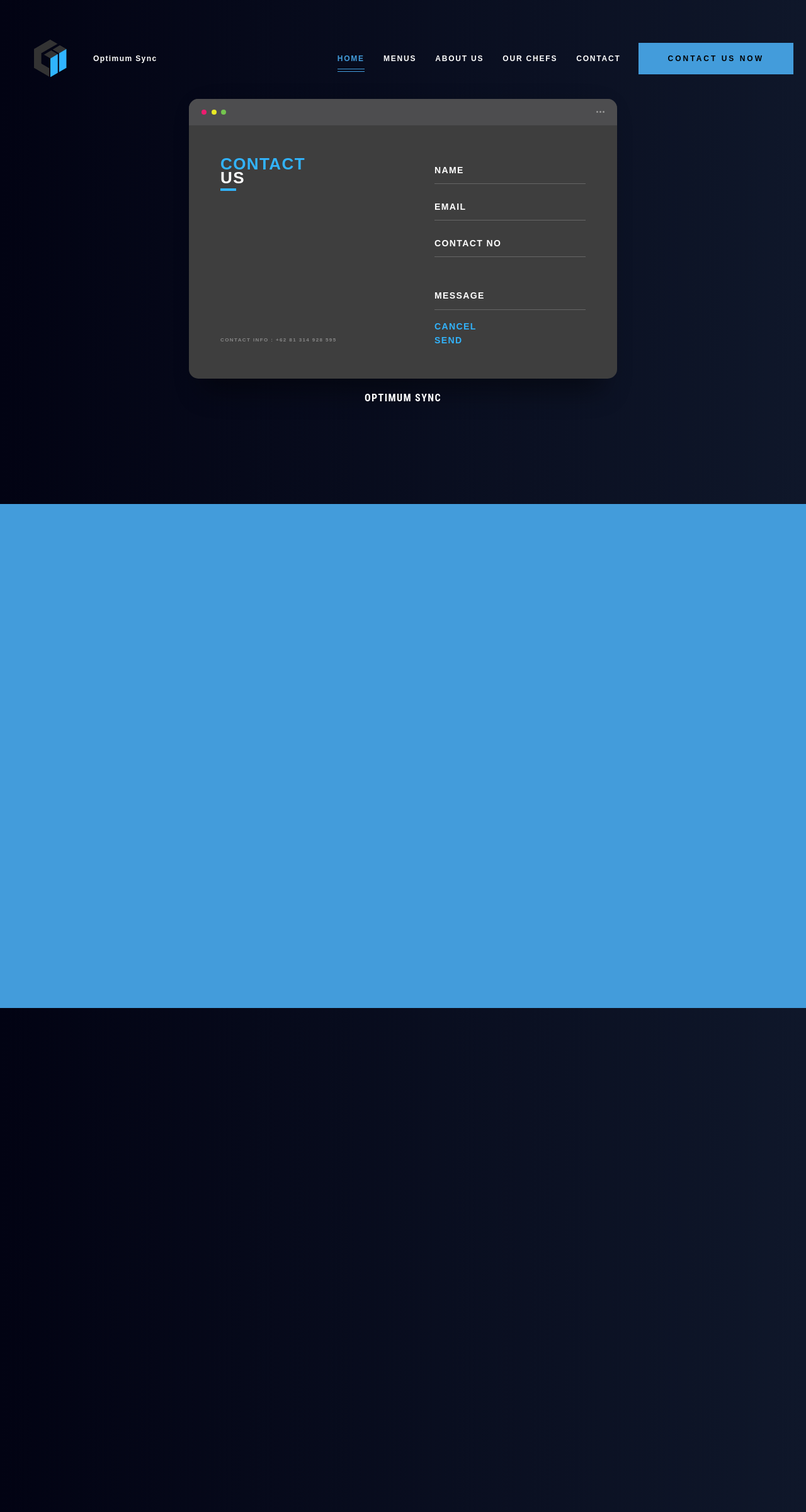
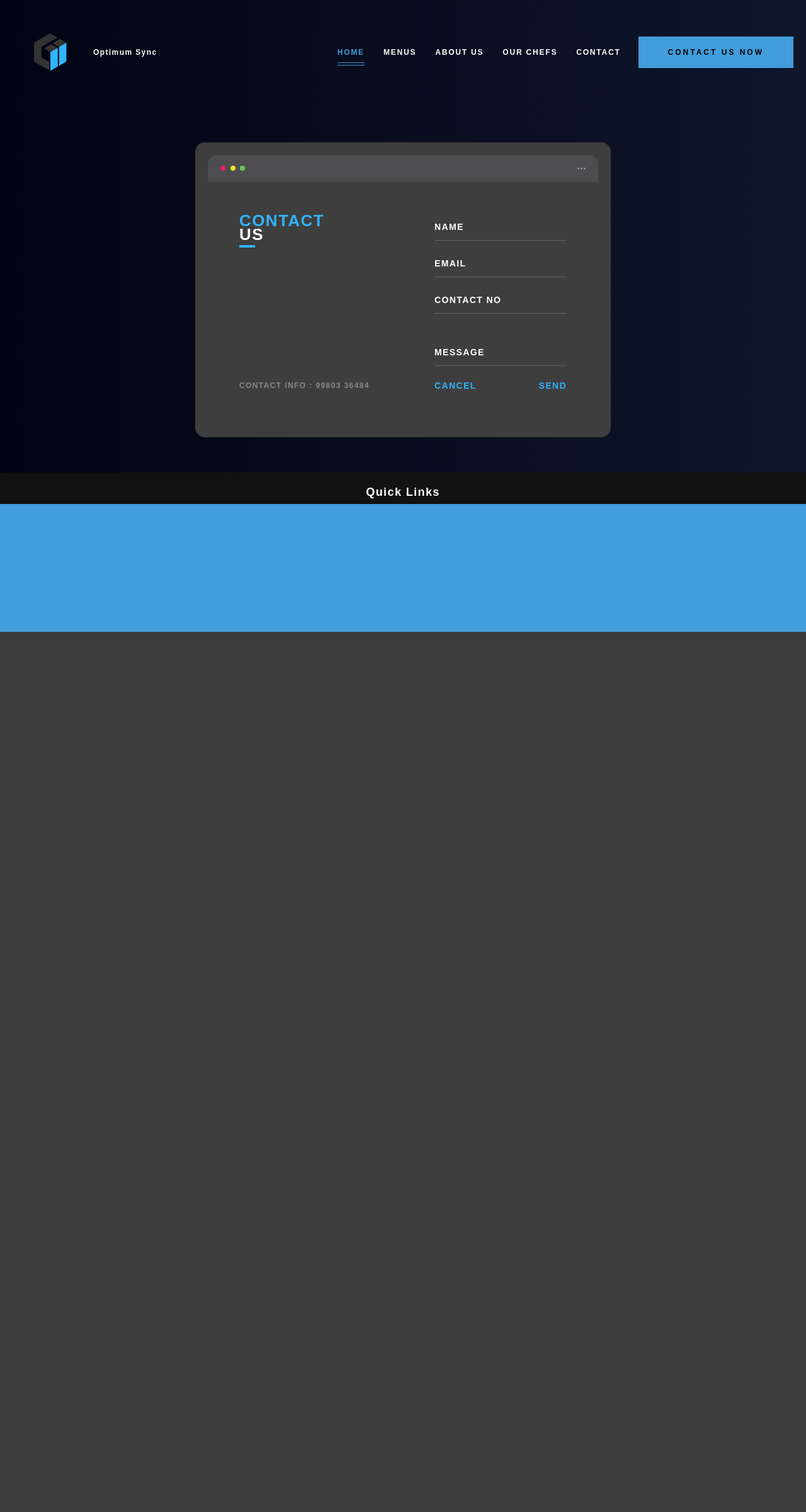
Before and after one commit to shamanthkumar2003/optimum_sync, a PHP site: page /contact.php in a window 1280 px wide. Shown: the whole page at 63% size. After the commit the page ends 1003 px from the top, so only its background shows below. Run offline with PHP 8.4, Linux system fonts and the light colour scheme; some web fonts are replaced.

Commit message:
contact page correction

```diff
--- a/contact.php
+++ b/contact.php
@@ -2,19 +2,259 @@
 // contact.php
 ?>
 <?php include 'includes/header.php'; ?>
+<section style="margin-top: 50px;"> <!-- Added margin to move it down -->
+    <style>
+        *, *:before, *:after {
+            box-sizing: border-box;
+            -webkit-font-smoothing: antialiased;
+            -moz-osx-font-smoothing: grayscale;
+        }
+        html, body {
+        margin: 0;
+        padding: 0;
+        overflow-x: hidden;
+        }
 
-<!DOCTYPE html>
-<html lang="en">
-<head>
-    <meta charset="UTF-8">
-    <meta name="viewport" content="width=device-width, initial-scale=1.0">
-    <title>Contact Us</title>
-    <link rel="stylesheet" href="../styles/contact.css">
 
-</head>
-<body>
+
+section {
+    margin-bottom: 0 !important; /* Ensures section doesn't push content */
+    padding-bottom: 0 !important;
+}
+        body {
+            background: linear-gradient(to right, #020313 0%, #0F172A 100%);
+            font-size: 12px;
+            height:100%;
+        }
+
+        body, button, input {
+            font-family: 'Montserrat', sans-serif;
+            font-weight: 700;
+            letter-spacing: 1.4px;
+        }
+
+        .background {
+    display: flex;
+    min-height: calc(100vh - 100px); /* Adjust based on footer height */
+    justify-content: center;
+    align-items: center;
+}
+footer {
+    position: relative;
+    bottom: 0;
+    width: 100%;
+}
+
+
+        #con {
+            flex: 0 1 700px;
+            margin-top: 120px;
+            padding: 20px;
+        }
+
+        .screen {
+            position: relative;
+            background: #3e3e3e;
+            border-radius: 15px;
+            padding: 20px;
+            max-height: 90vh; /* Prevents it from exceeding viewport height */
+            overflow: hidden;
+        }
+
+        .screen:after {
+            content: '';
+            display: block;
+            position: absolute;
+            top: 0;
+            left: 20px;
+            right: 20px;
+            bottom: 0;
+            border-radius: 15px;
+            box-shadow: 0 20px 40px rgba(0, 0, 0, .4);
+            z-index: -1;
+        }
+
+        .screen-header {
+            display: flex;
+            align-items: center;
+            padding: 10px 20px;
+            background: #4d4d4f;
+            border-top-left-radius: 15px;
+            border-top-right-radius: 15px;
+        }
+
+        .screen-header-left {
+            margin-right: auto;
+        }
+
+        .screen-header-button {
+            display: inline-block;
+            width: 8px;
+            height: 8px;
+            margin-right: 3px;
+            border-radius: 8px;
+            background: white;
+        }
+
+        .screen-header-button.close {
+            background: #ed1c6f;
+        }
+
+        .screen-header-button.maximize {
+            background: #e8e925;
+        }
+
+        .screen-header-button.minimize {
+            background: #74c54f;
+        }
+
+        .screen-header-right {
+            display: flex;
+        }
+
+        .screen-header-ellipsis {
+            width: 3px;
+            height: 3px;
+            margin-left: 2px;
+            border-radius: 8px;
+            background: #999;
+        }
+
+        .screen-body {
+            display: flex;
+        }
+
+        .screen-body-item {
+            flex: 1;
+            padding: 50px;
+        }
+
+        .screen-body-item.left {
+            display: flex;
+            flex-direction: column;
+        }
+
+        .app-title {
+            display: flex;
+            flex-direction: column;
+            position: relative;
+            font-size: 26px;
+        }
+
+        .contact-color {
+            color: #32b3fc;
+        }
+
+        .us-color {
+            color: #fff;
+        }
+
+        .app-title:after {
+            content: '';
+            display: block;
+            position: absolute;
+            left: 0;
+            bottom: -10px;
+            width: 25px;
+            height: 4px;
+            background: #32b3fc;
+        }
+
+        .app-contact {
+            margin-top: auto;
+            font-size: 12px;
+            color: #888;
+        }
+
+        .app-form-group {
+            margin-bottom: 15px;
+        }
+
+        .app-form-group.message {
+            margin-top: 40px;
+        }
+
+        .app-form-group.buttons {
+            margin-bottom: 0;
+            display: flex;
+            justify-content: space-between; /* Align buttons side by side */
+        }
+
+        #form-buttons {
+            display: flex;
+            justify-content: space-between;
+            margin-top: 20px; /* Adds spacing above buttons */
+        }
+
+        .app-form-control {
+            width: 100%;
+            padding: 10px 0;
+            background: none;
+            border: none;
+            border-bottom: 1px solid #666;
+            color: #ddd;
+            font-size: 14px;
+            text-transform: uppercase;
+            outline: none;
+            transition: border-color .2s;
+        }
+
+        .app-form-control::placeholder {
+            color: #fff;
+        }
+
+        .app-form-control:focus {
+            border-bottom-color: #ddd;
+        }
+
+        .app-form-button {
+            background: none;
+            border: none;
+            color: #32b3fc;
+            font-size: 14px;
+            cursor: pointer;
+            outline: none;
+        }
+
+        .app-form-button:hover {
+            color: #b9134f;
+        }
+
+        @media screen and (max-width: 520px) {
+            .screen-body {
+                flex-direction: column;
+            }
+
+            .screen-body-item.left {
+                margin-bottom: 30px;
+            }
+
+            .app-title {
+                flex-direction: row;
+            }
+
+            .app-title span {
+                margin-right: 12px;
+            }
+
+            .app-title:after {
+                display: none;
+            }
+        }
+
+        @media screen and (max-width: 600px) {
+            .screen-body {
+                padding: 40px;
+            }
+
+            .screen-body-item {
+                padding: 0;
+            }
+        }
+    </style>
+
     <div class="background">
-        <div class="container">
+        <div class="container" id="con">
             <div class="screen">
                 <div class="screen-header">
                     <div class="screen-header-left">
@@ -31,10 +271,10 @@
                 <div class="screen-body">
                     <div class="screen-body-item left">
                         <div class="app-title">
-                           <div class="contact-color"> <span>CONTACT</span></div>
-                          <div class="us-color"> <span>US</span></div>
+                            <div class="contact-color"><span>CONTACT</span></div>
+                            <div class="us-color"><span>US</span></div>
                         </div>
-                        <div class="app-contact">CONTACT INFO : +62 81 314 928 595</div>
+                        <div class="app-contact">CONTACT INFO : 99803 36484</div>
                     </div>
                     <div class="screen-body-item">
                         <div class="app-form">
@@ -42,15 +282,15 @@
                                 <input class="app-form-control" placeholder="Name">
                             </div>
                             <div class="app-form-group">
-                                <input class="app-form-control" placeholder="EMail">
+                                <input class="app-form-control" placeholder="Email">
                             </div>
                             <div class="app-form-group">
-                                <input class="app-form-control" placeholder="CONTACT NO">
+                                <input class="app-form-control" placeholder="Contact No">
                             </div>
                             <div class="app-form-group message">
-                                <input class="app-form-control" placeholder="MESSAGE">
+                                <input class="app-form-control" placeholder="Message">
                             </div>
-                            <div class="app-form-group buttons">
+                            <div class="app-form-group buttons" id="form-buttons">
                                 <button class="app-form-button">CANCEL</button>
                                 <button class="app-form-button">SEND</button>
                             </div>
@@ -59,20 +299,10 @@
                 </div>
             </div>
             <div class="credits">
-
-                <a class="credits-link" href="" target="_blank">
-                    <!-- <svg class="dribbble" viewBox="0 0 200 200">
-                        <g stroke="#ffffff" fill="none">
-                            <circle cx="100" cy="100" r="90" stroke-width="20"></circle>
-                            <path d="M62.737004,13.7923523 C105.08055,51.0454853 135.018754,126.906957 141.768278,182.963345" stroke-width="20"></path>
-                            <path d="M10.3787186,87.7261455 C41.7092324,90.9577894 125.850356,86.5317271 163.474536,38.7920951" stroke-width="20"></path>
-                            <path d="M41.3611549,163.928627 C62.9207607,117.659048 137.020642,86.7137169 189.041451,107.858103" stroke-width="20"></path>
-                        </g>
-                    </svg> -->
-                    OPTIMUM SYNC
-                </a>
+                <!-- <a class="credits-link" href="" target="_blank">Designed by You</a> -->
             </div>
         </div>
     </div>
-</body>
-</html>
+</section>
+
+<?php include 'includes/footer.php'; ?>
--- a/includes/header.php
+++ b/includes/header.php
@@ -86,7 +86,7 @@ $current_page = basename($_SERVER['PHP_SELF']);
           </li>
 
           <li class="navbar-item">
-            <a href="#" class="navbar-link hover-underline">
+            <a href="../contact.php" class="navbar-link hover-underline">
               <div class="separator"></div>
 
               <span class="span">Contact</span>
--- a/styles/contact.css
+++ /dev/null
@@ -1,240 +0,0 @@
-*, *:before, *:after {
-    box-sizing: border-box;
-    -webkit-font-smoothing: antialiased;
-    -moz-osx-font-smoothing: grayscale;
-  }
-
-  body {
-    background: linear-gradient(to right, #020313 0%, #0F172A 100%);
-    font-size: 12px;
-  }
-
-  body, button, input {
-    font-family: 'Montserrat', sans-serif;
-    font-weight: 700;
-    letter-spacing: 1.4px;
-  }
-
-  .background {
-    display: flex;
-    min-height: 100vh;
-  }
-
-  .container {
-    flex: 0 1 700px;
-    margin: auto;
-    padding: 10px;
-  }
-
-  .screen {
-    position: relative;
-    background: #3e3e3e;
-    border-radius: 15px;
-  }
-
-  .screen:after {
-    content: '';
-    display: block;
-    position: absolute;
-    top: 0;
-    left: 20px;
-    right: 20px;
-    bottom: 0;
-    border-radius: 15px;
-    box-shadow: 0 20px 40px rgba(0, 0, 0, .4);
-    z-index: -1;
-  }
-
-  .screen-header {
-    display: flex;
-    align-items: center;
-    padding: 10px 20px;
-    background: #4d4d4f;
-    border-top-left-radius: 15px;
-    border-top-right-radius: 15px;
-  }
-
-  .screen-header-left {
-    margin-right: auto;
-  }
-
-  .screen-header-button {
-    display: inline-block;
-    width: 8px;
-    height: 8px;
-    margin-right: 3px;
-    border-radius: 8px;
-    background: white;
-  }
-
-  .screen-header-button.close {
-    background: #ed1c6f;
-  }
-
-  .screen-header-button.maximize {
-    background: #e8e925;
-  }
-
-  .screen-header-button.minimize {
-    background: #74c54f;
-  }
-
-  .screen-header-right {
-    display: flex;
-  }
-
-  .screen-header-ellipsis {
-    width: 3px;
-    height: 3px;
-    margin-left: 2px;
-    border-radius: 8px;
-    background: #999;
-  }
-
-  .screen-body {
-    display: flex;
-  }
-
-  .screen-body-item {
-    flex: 1;
-    padding: 50px;
-  }
-
-  .screen-body-item.left {
-    display: flex;
-    flex-direction: column;
-  }
-
-  .app-title {
-    display: flex;
-    flex-direction: column;
-    position: relative;
-    font-size: 26px;
-  }
-  .contact-color{
-    color:#32b3fc;
-  }
-  .us-color{
-    color:#fff;
-  }
-
-  .app-title:after {
-    content: '';
-    display: block;
-    position: absolute;
-    left: 0;
-    bottom: -10px;
-    width: 25px;
-    height: 4px;
-    background: #32b3fc;
-  }
-
-  .app-contact {
-    margin-top: auto;
-    font-size: 8px;
-    color: #888;
-  }
-
-  .app-form-group {
-    margin-bottom: 15px;
-  }
-
-  .app-form-group.message {
-    margin-top: 40px;
-  }
-
-  .app-form-group.buttons {
-    margin-bottom: 0;
-    text-align: right;
-  }
-
-  .app-form-control {
-    width: 100%;
-    padding: 10px 0;
-    background: none;
-    border: none;
-    border-bottom: 1px solid #666;
-    color: #ddd;
-    font-size: 14px;
-    text-transform: uppercase;
-    outline: none;
-    transition: border-color .2s;
-  }
-
-  .app-form-control::placeholder {
-    color: #fff;
-  }
-
-  .app-form-control:focus {
-    border-bottom-color: #ddd;
-  }
-
-  .app-form-button {
-    background: none;
-    border: none;
-    color: #32b3fc;
-    font-size: 14px;
-    cursor: pointer;
-    outline: none;
-  }
-
-  .app-form-button:hover {
-    color: #b9134f;
-  }
-
-  .credits {
-    display: flex;
-    justify-content: center;
-    align-items: center;
-    margin-top: 20px;
-    color: #ffa4bd;
-    font-family: 'Roboto Condensed', sans-serif;
-    font-size: 16px;
-    font-weight: normal;
-  }
-
-  .credits-link {
-    display: flex;
-    align-items: center;
-    color: #fff;
-    font-weight: bold;
-    text-decoration: none;
-  }
-
-  .dribbble {
-    width: 20px;
-    height: 20px;
-    margin: 0 5px;
-  }
-
-  @media screen and (max-width: 520px) {
-    .screen-body {
-      flex-direction: column;
-    }
-
-    .screen-body-item.left {
-      margin-bottom: 30px;
-    }
-
-    .app-title {
-      flex-direction: row;
-    }
-
-    .app-title span {
-      margin-right: 12px;
-    }
-
-    .app-title:after {
-      display: none;
-    }
-  }
-
-  @media screen and (max-width: 600px) {
-    .screen-body {
-      padding: 40px;
-    }
-
-    .screen-body-item {
-      padding: 0;
-    }
-  }
```
